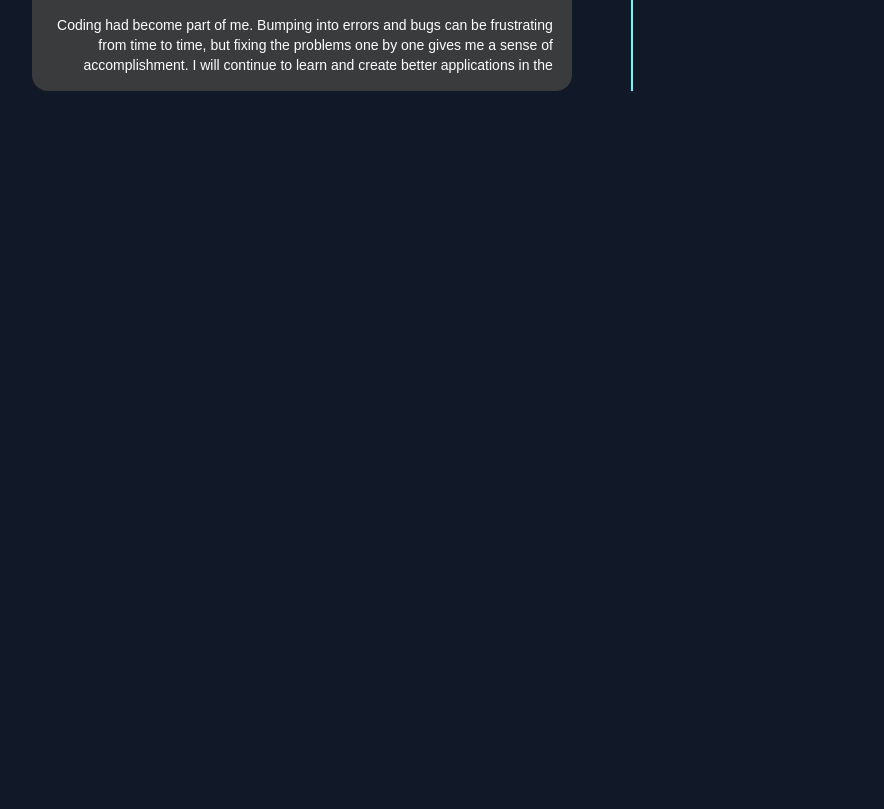
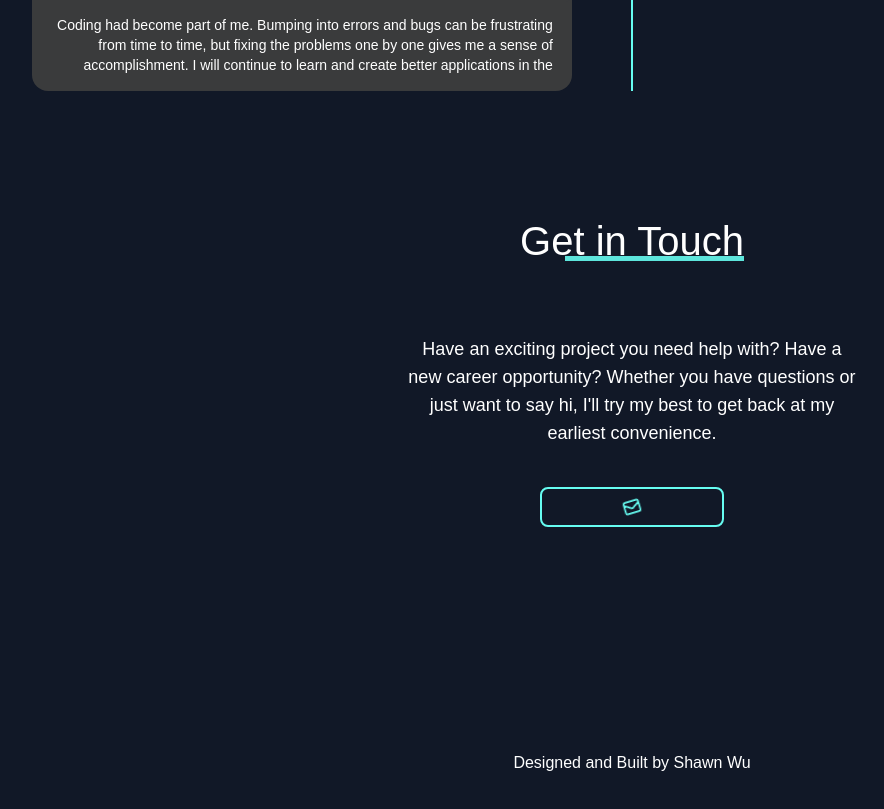
Before and after one commit to XianFengWu1996/personal-portfolio, a Next.js app: page / in a window 1280 px wide. Shown: the part 3940-4749 px from the top of the page, without its empty margins (8-892 px from the left). Before the commit the page ends 4071 px from the top, so only its background shows below. Built offline with nearby package versions, Linux system fonts and the light colour scheme; a web font is replaced by a local one.

Commit message:
add shaking animation to contact page button

```diff
--- a/src/components/Contact/Contact.tsx
+++ b/src/components/Contact/Contact.tsx
@@ -4,15 +4,18 @@ const Contact = () => {
   return (
     <div className=" w-full py-20">
       <h1 className="title mx-auto">Get in Touch</h1>
-      <div className="w-[35%] mx-auto my-16 text-center text-lg">
+      <div className="w-[85%] lg:w-[35%] mx-auto my-16 text-center text-lg">
         <p>
           Have an exciting project you need help with? Have a new career
           opportunity? Whether you have questions or just want to say hi,
           I&apos;ll try my best to get back at my earliest convenience.
         </p>
 
-        <button className="my-10 px-20 py-2 rounded-lg border-[#66fcf1] border-2">
-          <HiOutlineMail size={30} color={'#66fcf1'} />
+        <button
+          id="contact--button"
+          className="my-10 px-20 py-2 rounded-lg border-[#66fcf1] border-2"
+        >
+          <HiOutlineMail color={'#66fcf1'} className="text-xl shaking" />
         </button>
       </div>
     </div>
--- a/src/pages/index.tsx
+++ b/src/pages/index.tsx
@@ -5,6 +5,8 @@ import Main from '@/components/Main/Main';
 import NavBar from '@/components/Navbar/NavBar';
 import Projects from '@/components/Projects/Projects';
 import AboutMe from '@/components/AboutMe/AboutMe';
+import Contact from '@/components/Contact/Contact';
+import Footer from '@/components/Footer/Footer';
 
 const electrolize = Electrolize({
   weight: ['400'],
@@ -27,8 +29,8 @@ export default function Home() {
         <Expertise />
         <Projects />
         <AboutMe />
-        {/* <Contact />  */}
-        {/* <Footer />  */}
+        <Contact />
+        <Footer />
       </main>
     </>
   );
--- a/src/styles/Animation.css
+++ b/src/styles/Animation.css
@@ -68,3 +68,22 @@
 .expertise--item:nth-child(3) {
   transition-delay: 600ms;
 }
+
+.shaking {
+  animation: shake 0.7s ease-in-out alternate infinite;
+}
+
+@keyframes shake {
+  0%,
+  25%,
+  50% {
+    transform: rotate(0deg);
+  }
+  75% {
+    transform: rotate(-20deg);
+  }
+
+  100% {
+    transform: rotate(20deg);
+  }
+}
--- a/src/styles/Components.css
+++ b/src/styles/Components.css
@@ -86,3 +86,7 @@
   justify-content: center;
   align-items: center;
 }
+
+#contact--button:hover {
+  background-color: rgb(26, 38, 67);
+}
```
